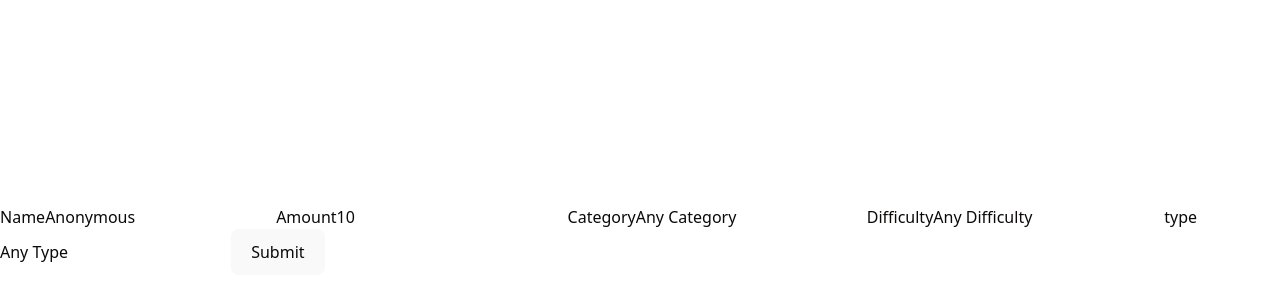
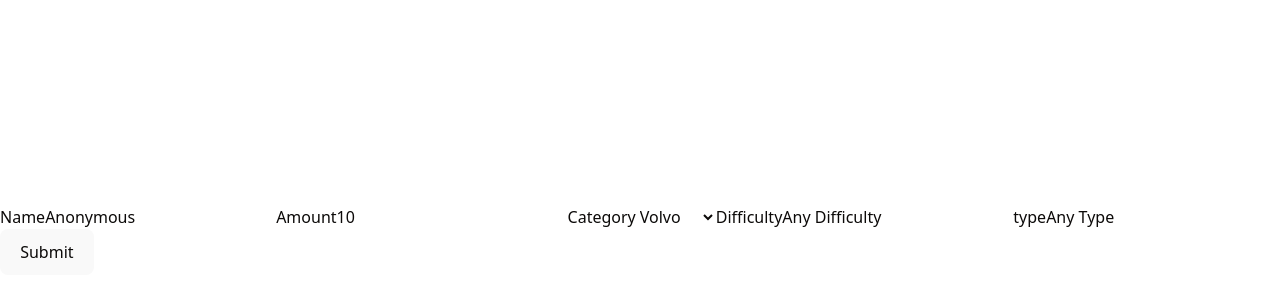
Before and after one commit to Christian-Irvine/intermediate-app-dev-project, a React (Vite) app in the folder trivia-application/: page / in a window 1280 px wide. Shown: the part 160-460 px from the top of the page. Built offline with nearby package versions, Linux system fonts and the light colour scheme; no server answers.

Commit message:
feat: fetched categories from api

```diff
--- a/trivia-application/src/components/QuizSelection.tsx
+++ b/trivia-application/src/components/QuizSelection.tsx
@@ -24,15 +24,15 @@ const QuizSelection: React.FC = () => {
   const [formValues, setFormValues] = useState<QuizSelectionData>(defaultValues)
 
   const {
-    isLoading,
-    error,
+    quizIsLoading,
+    quizError,
     data: quizData,
     refetch
   } = useQuery({
     enabled: false,
     queryKey: ["quizData"],
     queryFn: () =>
-      fetch(getURL(formValues)).then((res) => res.json()),
+      fetch(getMainURL(formValues)).then((res: Response) => res.json()),
   });
 
   const handleQuizFormSubmit = (values: QuizSelectionData) => {
@@ -40,8 +40,8 @@ const QuizSelection: React.FC = () => {
     refetch();
   };
 
-  const getURL = (values: QuizSelectionData) => {
-    const baseURL = `https://opentdb.com/api.php`
+  const getMainURL = (values: QuizSelectionData) => {
+    const baseURL = `https://opentdb.com/api.php`;
     let URL = baseURL;
 
     URL += `?amount=${values.amount || defaultValues.amount}`;
@@ -52,14 +52,29 @@ const QuizSelection: React.FC = () => {
 
     if (values.type && values.type !== defaultValues.type) URL += `&type=${values.type}`;
 
-    // if (values.type === defaultValues.type) URL += `&type=${defaultValues.type}`;
-    // else if (values.type) URL += `&type=${values.type}`;
+    return URL;
+  }
 
-    return URL;
+  const {
+    isLoading,
+    error,
+    data: categoryData,
+  } = useQuery({
+    queryKey: ["categoryData"],
+    queryFn: () =>
+      fetch(getCategoryURL()).then((res: Response) => res.json()),
+  });
+
+  const getCategoryURL = () => {
+    return `https://opentdb.com/api_category.php`;
   }
 
   if (quizData) {
     console.log(quizData);
+  }
+
+  if (categoryData) {
+    console.log(categoryData.trivia_categories)
   }
 
   return (
@@ -70,7 +85,11 @@ const QuizSelection: React.FC = () => {
         <label htmlFor="amount">Amount</label>
         <input type="number" id="amount" defaultValue={defaultValues.amount} {...quizSelectionForm.register("amount")} />
         <label htmlFor="category">Category</label>
-        <input type="text" id="category" defaultValue={defaultValues.category} {...quizSelectionForm.register("category")}/>
+        <select id="category" defaultValue={defaultValues.category} {...quizSelectionForm.register("category")}>
+          <option value="volvo">Volvo</option>
+          <option value="chicken">Chicken</option>
+          <option value="jockey">Jockey</option>
+        </select>
         <label htmlFor="difficulty">Difficulty</label>
         <input type="text" id="difficulty" defaultValue={defaultValues.difficulty} {...quizSelectionForm.register("difficulty")}/>
         <label htmlFor="type">type</label>
```
